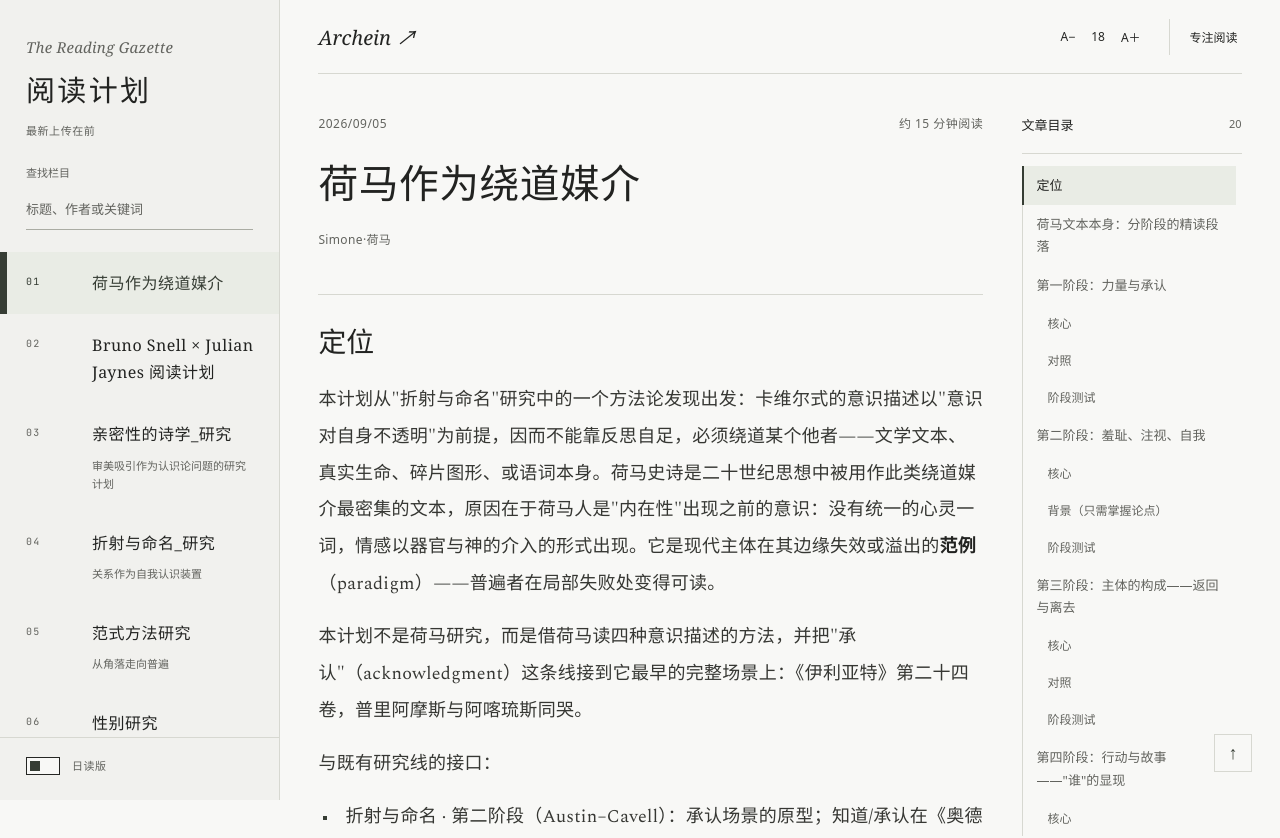
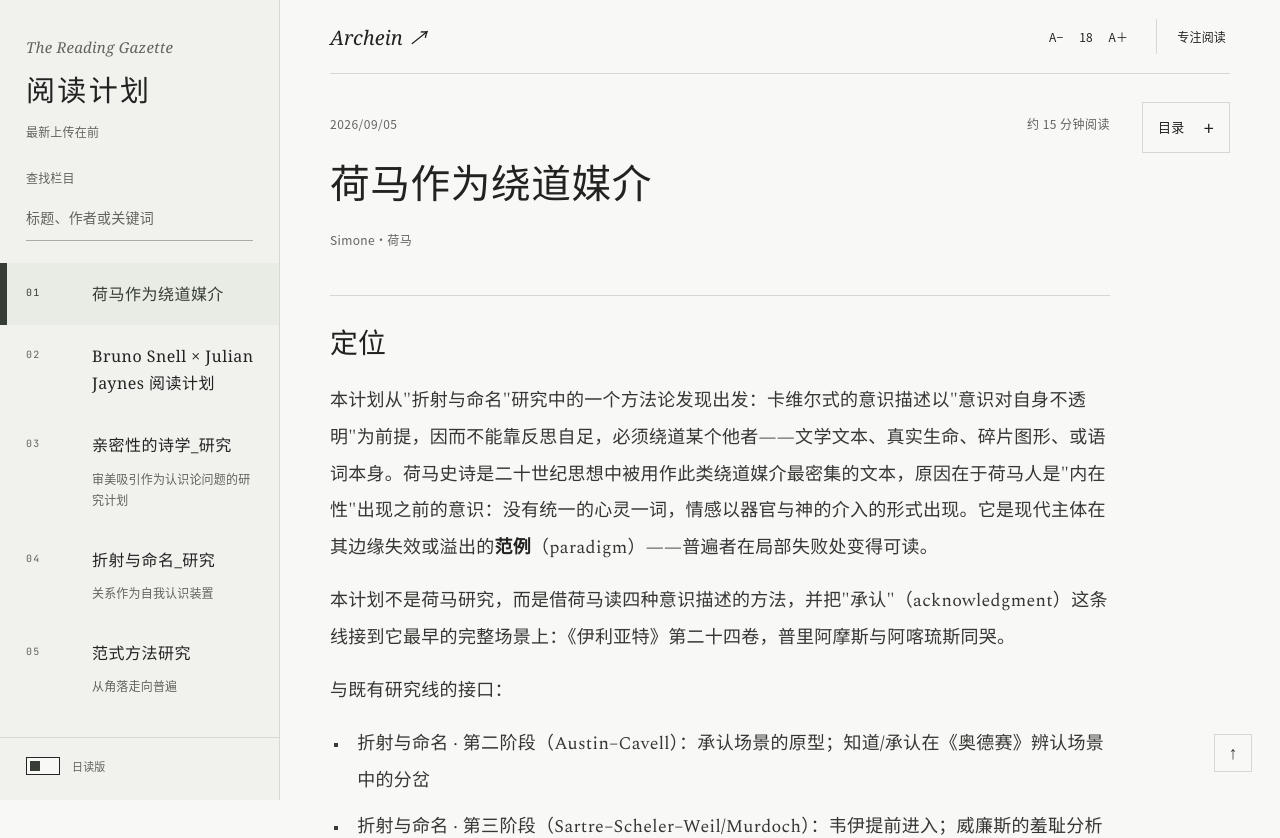
Before and after one commit to N0tANTi/reading-plans, a React (Vite) app: page / in a window 1280 px wide. Shown: the top 838 px of the page. Built offline with nearby package versions, Linux system fonts and the light colour scheme; a web font is replaced by a local one.

Commit message:
Refine Chinese UI typography and animated outline controls

```diff
--- a/src/App.jsx
+++ b/src/App.jsx
@@ -288,6 +288,7 @@ export default function App() {
   const [query, setQuery] = useState('')
   const [fontSize, setFontSize] = useState(18)
   const [focus, setFocus] = useState(false)
+  const [outlineOpen, setOutlineOpen] = useState(false)
   const [headings, setHeadings] = useState([])
   const [currentHeading, setCurrentHeading] = useState('')
   const directoryRef = useRef(null)
@@ -329,7 +330,7 @@ export default function App() {
     if (itemRect.top < listRect.top || itemRect.bottom > listRect.bottom) {
       list.scrollTop += itemRect.top - listRect.top - list.clientHeight / 3
     }
-  }, [currentHeading])
+  }, [currentHeading, outlineOpen])
 
   useEffect(() => {
     const restore = () => {
@@ -346,7 +347,7 @@ export default function App() {
     url.hash = ''
     history.pushState({}, '', url)
     setActiveId(id)
-    window.scrollTo({ top: 0, behavior: 'smooth' })
+    window.scrollTo({ top: 0, behavior: 'instant' })
   }, [])
 
   const openEditor = (mode) => {
@@ -420,9 +421,9 @@ export default function App() {
         </div>
       </header>
 
-      <main className="main">
+      <main className={`main ${outlineOpen ? 'outline-open' : 'outline-closed'}`}>
         <div className="reading-toolbar"><a href="/">Archein ↗</a><div><button onClick={() => setFontSize(n => Math.max(16, n - 1))} disabled={fontSize <= 16} aria-label="缩小字号">A−</button><span aria-live="polite">{fontSize}</span><button onClick={() => setFontSize(n => Math.min(24, n + 1))} disabled={fontSize >= 24} aria-label="增大字号">A＋</button><button aria-pressed={focus} onClick={() => setFocus(v => !v)}>{focus ? '退出专注' : '专注阅读'}</button></div></div>
-        <article className="content">
+        <article className="content" key={activeId}>
           <section className="article-head">
             <div className="article-meta">
               <span>{formatIssueDate(activePlan)}</span>
@@ -433,7 +434,6 @@ export default function App() {
             {activePlan.desc && <p className="plan-keywords">{activePlan.desc}</p>}
           </section>
 
-          <details className="article-directory" key={activeId}><summary>文章目录 <span>{headings.length} 个章节</span></summary><nav aria-label="文章目录">{headings.map(h => <a key={h.id} aria-current={currentHeading === h.id ? 'location' : undefined} className={h.level === 'H3' ? 'subheading' : ''} href={'#' + h.id}>{h.title}</a>)}</nav></details>
           <div className="markdown-body" id="reading-content" tabIndex={-1} ref={articleRef}>
             <ReactMarkdown
               remarkPlugins={[remarkGfm]}
@@ -453,9 +453,12 @@ export default function App() {
           </div>
           <footer className="reading-footer"><span>THE READING GAZETTE</span>{activeIndex < plans.length - 1 && <button onClick={() => switchPlan(plans[activeIndex + 1].id)}>下一栏目：{plans[activeIndex + 1].title} →</button>}</footer>
         </article>
-        <aside className="reading-outline" aria-label="常驻文章目录">
-          <div className="outline-title"><span>文章目录</span><span>{headings.length}</span></div>
+        <aside className="reading-outline" aria-label="文章目录" onKeyDown={e => { if (e.key === 'Escape') { setOutlineOpen(false); e.currentTarget.querySelector('button').focus() } }}>
+          <button className="outline-toggle" aria-expanded={outlineOpen} aria-controls="outline-panel" onClick={() => setOutlineOpen(v => !v)}><span>目录</span><span className="outline-symbol" aria-hidden="true">{outlineOpen ? '−' : '+'}</span></button>
+          <div className="outline-panel" id="outline-panel" inert={!outlineOpen} aria-hidden={!outlineOpen}><div className="outline-panel-inner">
+          <div className="outline-caption">文章目录 · {headings.length} 个章节</div>
           <nav ref={directoryRef} aria-label="章节导航">{headings.map(h => <a key={h.id} aria-current={currentHeading === h.id ? 'location' : undefined} className={h.level === 'H3' ? 'subheading' : ''} href={'#' + h.id}>{h.title}</a>)}</nav>
+          </div></div>
         </aside>
       </main>
 
--- a/src/main.jsx
+++ b/src/main.jsx
@@ -14,3 +14,4 @@ import '@fontsource-variable/playfair-display/wght.css'
 import '@fontsource-variable/playfair-display/wght-italic.css'
 import '@fontsource-variable/albert-sans/wght.css'
 import './reading-layout.css'
+import './reading-motion.css'
--- /dev/null
+++ b/src/reading-motion.css
@@ -0,0 +1,19 @@
+:root{--sans:'Albert Sans Variable','PingFang SC','Microsoft YaHei UI','Microsoft YaHei','Noto Sans CJK SC',sans-serif;--ease-reading:cubic-bezier(.22,1,.36,1)}
+html{scroll-behavior:smooth}
+.column-search input,.column-search label,.upload-order,.nav-sub,.nav-add .nav-label,.theme-toggle,.mobile-btn,.mobile-tab,.reading-toolbar button,.outline-toggle,.outline-caption,.reading-outline nav,.form-label,.form-input,.form-hint,.form-status,.btn{font-family:var(--sans);font-style:normal;letter-spacing:.015em}
+.column-search label,.upload-order{font-size:12px;line-height:1.7;color:var(--ink-3)}.column-search input{font-size:14px;line-height:1.7;padding:10px 0}.nav-sub{font-size:12px;line-height:1.8}.column-search input:focus{border-bottom-color:var(--ink)}
+.content{animation:article-arrive 360ms var(--ease-reading) both}.nav-item,.mobile-tab{transition:background-color 220ms ease,color 220ms ease,border-color 220ms ease}.markdown-body :is(h2,h3):target{animation:chapter-arrive 900ms ease-out}
+@keyframes article-arrive{from{opacity:0;transform:translateY(8px)}to{opacity:1;transform:translateY(0)}}
+@keyframes chapter-arrive{from{background-color:var(--accent-soft)}to{background-color:transparent}}
+.reading-outline{display:block;background:var(--paper);z-index:12;border:1px solid var(--hairline);padding:0;max-height:calc(100dvh - 150px);transition:box-shadow 300ms ease}
+.outline-toggle{display:flex;align-items:center;justify-content:space-between;width:100%;padding:13px 15px;gap:12px;border:0;background:transparent;color:var(--ink);font-size:13px;white-space:nowrap;text-align:left}
+.outline-toggle:hover{background:var(--paper-2)}.outline-toggle:focus-visible{outline-offset:-4px}.outline-symbol{font-size:18px;line-height:1;font-weight:300}.outline-panel{display:grid;grid-template-rows:0fr;opacity:0;visibility:hidden;transition:grid-template-rows 340ms var(--ease-reading),opacity 220ms ease,visibility 340ms}
+.outline-open .outline-panel{grid-template-rows:1fr;opacity:1;visibility:visible}.outline-panel-inner{min-height:0;overflow:hidden}.outline-caption{padding:6px 15px 12px;color:var(--ink-3);font-size:11px;white-space:nowrap}
+.reading-outline nav{max-height:calc(100dvh - 240px);overflow-y:auto;overscroll-behavior:contain;scrollbar-width:thin;padding:0 10px 12px}
+.reading-outline a{display:block;color:var(--ink-3);text-decoration:none;padding:8px 10px 8px 14px;border-left:1px solid var(--hairline);font-size:13px;line-height:1.8;overflow-wrap:anywhere;transition:background-color 200ms ease,color 200ms ease}
+.reading-outline a.subheading{padding-left:24px;font-size:12px}.reading-outline a:hover,.reading-outline a[aria-current=location]{background:var(--accent-soft);color:var(--ink)}.reading-outline a[aria-current=location]{border-left-color:var(--accent)}
+@media(min-width:1280px){.main{transition:grid-template-columns 340ms var(--ease-reading),column-gap 340ms var(--ease-reading)}.main.outline-closed{grid-template-columns:minmax(0,780px) 88px;column-gap:32px}.main.outline-open{grid-template-columns:minmax(0,780px) 240px}.reading-outline{top:26px;margin-top:28px}.outline-open .reading-outline{box-shadow:0 8px 30px rgb(0 0 0 / .025)}}
+@media(max-width:1279px){.reading-outline{position:fixed;right:18px;top:145px;width:88px;margin:0;font-family:var(--sans);transition:width 340ms var(--ease-reading),box-shadow 300ms ease}.outline-open .reading-outline{width:min(280px,calc(100vw - 36px));box-shadow:0 12px 40px rgb(0 0 0 / .12)}}
+.focus-reading .reading-outline{display:block;position:fixed;top:100px;right:18px;width:88px;margin:0}.focus-reading .outline-open .reading-outline{width:240px}
+@media(max-width:768px){.reading-outline,.focus-reading .reading-outline{top:auto;bottom:84px;z-index:40}.outline-open .reading-outline{max-height:calc(100dvh - 180px)}.reading-outline nav{max-height:calc(100dvh - 300px)}}
+@media(prefers-reduced-motion:reduce){html{scroll-behavior:auto}*,*::before,*::after{animation:none!important;transition:none!important}}
```
Also changed, not shown: 2 other files (tests, documents, lock files or other folders).
